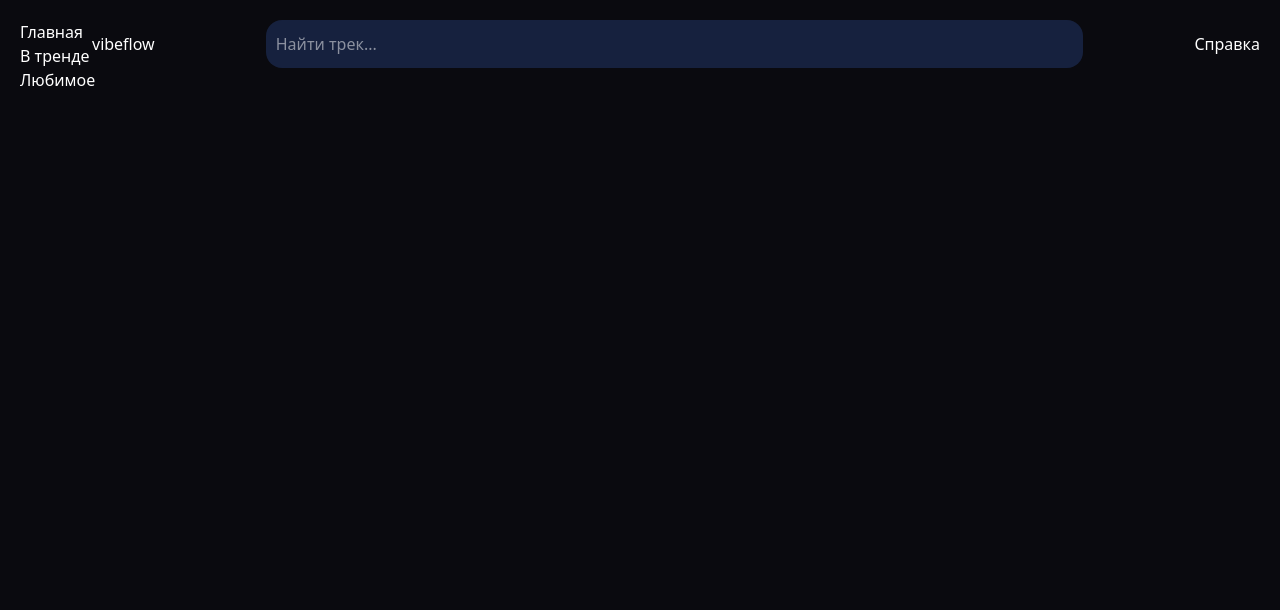
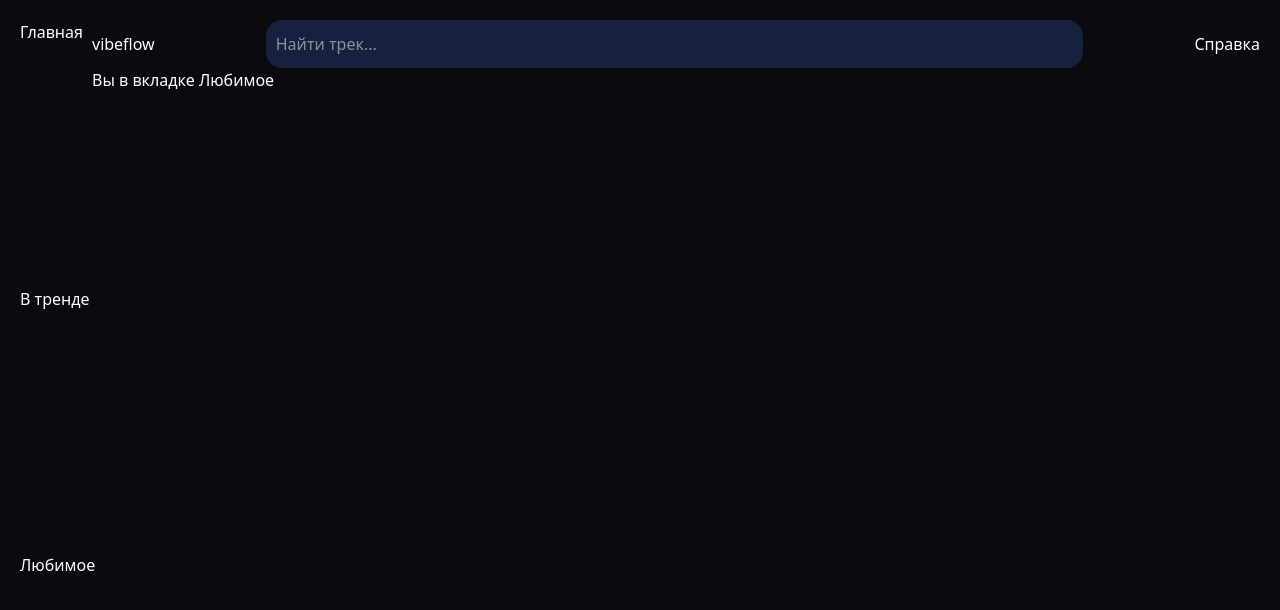
Before and after one commit to Grusha5869/vibeflow, a React (Vite) app: page /favorite in a window 1280 px wide. Shown: the top 610 px of the page. Built offline with nearby package versions, Linux system fonts and the light colour scheme.

Commit message:
routes completed

```diff
--- a/src/App.jsx
+++ b/src/App.jsx
@@ -1,19 +1,31 @@
 import './App.css'
-import { Routes, Route } from 'react-router'
+import { Routes, Route, Outlet } from 'react-router'
 import Navigator from './components/navigator'
 import Header from './components/header'
+import Main from './components/Main'
+import Trends from './components/Trends'
+import Favorite from './components/Favorite'
 
 function App() {
 
   return (
     <div className="flex">
         <Navigator />
-        <Header />
-        {/* <Routes>
-        <Route path='/' element={<Navigator />} />
-      </Routes> */}
+        <div className="w-full">
+          <Header />
+          <Routes>
+            <Route element={<Layout />} />
+            <Route index element={<Main />} />
+            <Route path='/trends' element={<Trends />} />
+            <Route path='/favorite' element={<Favorite />} />
+          </Routes>
+        </div>
+
     </div>
   )
 }
+function Layout() {
+  return <Outlet />;
+}
 
 export default App
--- /dev/null
+++ b/src/components/Favorite.jsx
@@ -0,0 +1,5 @@
+export default function Favorite() {
+    return (
+        <div className="text-(--text-primary)">Вы в вкладке Любимое</div>
+    )
+}
--- /dev/null
+++ b/src/components/Main.jsx
@@ -0,0 +1,5 @@
+export default function Main() {
+    return (
+        <main className="text-(--text-primary)">Основной контент</main>
+    )
+}
--- a/src/components/Navigator.jsx
+++ b/src/components/Navigator.jsx
@@ -1,9 +1,11 @@
+import { Link } from "react-router";
+
 export default function Navigator() {
     return (
-        <nav className="w-18 h-screen  text-(--text-primary)">
-            Главная <br />
-            В тренде <br />
-            Любимое
+        <nav className="w-18 h-screen text-(--text-primary) flex flex-wrap">
+            <Link to='/'>Главная</Link>
+            <Link to='/trends'>В тренде</Link>
+            <Link to='/favorite'>Любимое</Link>
         </nav>
     )
 }
--- /dev/null
+++ b/src/components/Trends.jsx
@@ -0,0 +1,5 @@
+export default function Trends() {
+    return (
+        <div className="text-(--text-primary)">Вы в вкладке Тренды</div>
+    )
+}
```
